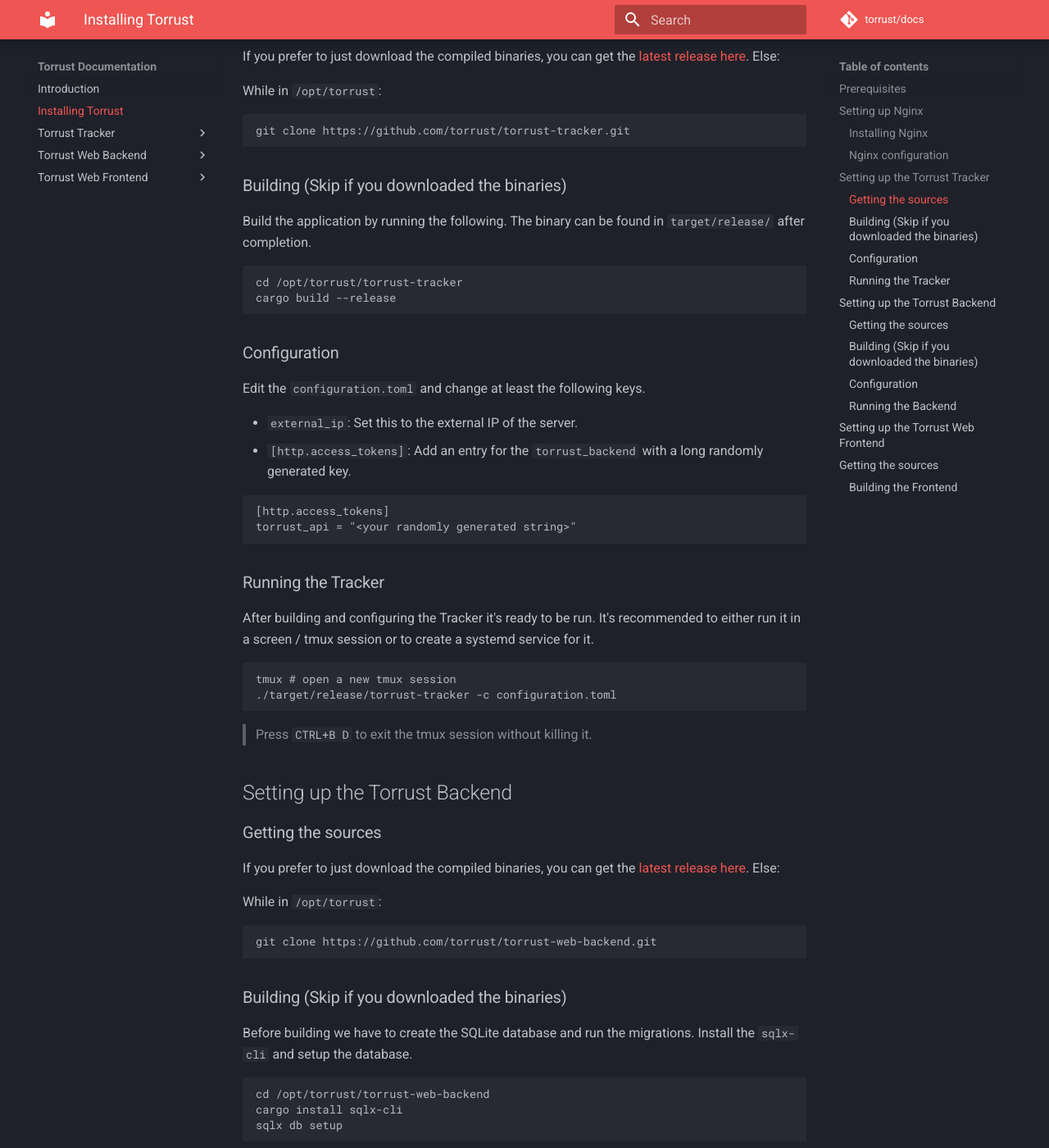
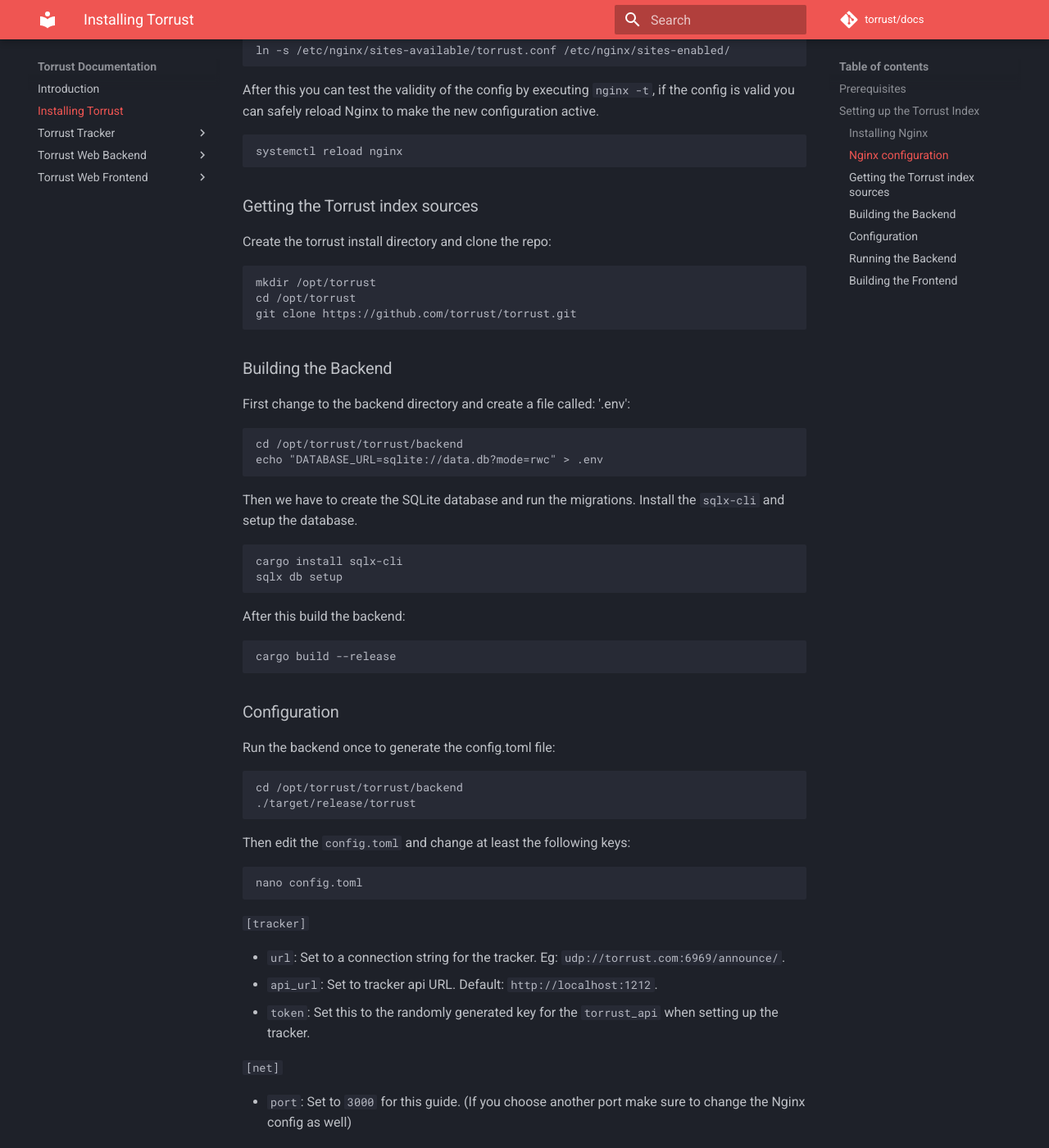
Before and after one commit to torrust/torrust-documentation, an MkDocs documentation site: the page built from docs/installation.md, in a window 1280 px wide and 1400 px high, scrolled down 1654 px. Shown: the whole window at 82% size. Built offline with MkDocs 1.6.1 and Material for MkDocs 9.7.7, drawn with Linux system fonts in a browser that asks for light colours; comment, search, counter and statistics services are not loaded; some of the changed text lies outside the part shown.

Commit message:
updated installation.md

````diff
--- a/docs/installation.md
+++ b/docs/installation.md
@@ -10,7 +10,7 @@
 - [Node.js](https://nodejs.org/en/) - A JavaScript runtime
 - [NPM](https://www.npmjs.com/) - Package manager for Node/JavaScript
 
-## Setting up Nginx
+## Setting up the Torrust Index
 ### Installing Nginx
 The frontend can't run on it's own and needs and external webserver like apache or nginx.
 In this guide we will be using nginx, so lets install that first.
@@ -25,17 +25,32 @@
 Create a file in `/etc/nginx/sites-available/` called `torrust.conf` with the following contents:
 ```nginx
 server {
+    if ($host = torrust.dutchbits.nl) {
+        return 301 https://$host$request_uri;
+    }
+
     listen 80;
-    server_name torrust.dutchbits.nl; # set your own domain name here!!
+    server_name torrust.dutchbits.nl;
 
-    root /opt/torrust/torrust-web-frontend/dist/;
+    return 301 https://$host$request_uri;
+}
+
+server {
+    listen 443 ssl;
+    server_name torrust.dutchbits.nl;
+    ssl_certificate /etc/letsencrypt/live/torrust.dutchbits.nl/fullchain.pem;
+    ssl_certificate_key /etc/letsencrypt/live/torrust.dutchbits.nl/privkey.pem;
+    include /etc/letsencrypt/options-ssl-nginx.conf; # managed by Certbot
+    ssl_dhparam /etc/letsencrypt/ssl-dhparams.pem; # managed by Certbot
+
+    root /opt/torrust/torrust/frontend/dist/;
 
     location / {
         try_files $uri $uri/ /index.html;
     }
 
     location /api/ {
-        proxy_pass http://localhost:8080/;
+        proxy_pass http://localhost:3000/;
     }
 }
 ```
@@ -50,82 +65,54 @@
 systemctl reload nginx
 ```
 
-## Setting up the Torrust Tracker
-### Getting the sources
-If you prefer to just download the compiled binaries, you can get the [latest release here](https://github.com/torrust/torrust-tracker/releases). Else:
-
-While in `/opt/torrust`:
+### Getting the Torrust index sources
+Create the torrust install directory and clone the repo:
 ```bash
-git clone https://github.com/torrust/torrust-tracker.git
+mkdir /opt/torrust
+cd /opt/torrust
+git clone https://github.com/torrust/torrust.git
 ```
 
-### Building (Skip if you downloaded the binaries)
-Build the application by running the following. The binary can be found in `target/release/` after completion.
+### Building the Backend
+First change to the backend directory and create a file called: '.env':
 ```bash
-cd /opt/torrust/torrust-tracker
-cargo build --release
+cd /opt/torrust/torrust/backend
+echo "DATABASE_URL=sqlite://data.db?mode=rwc" > .env
 ```
 
-### Configuration
-Edit the `configuration.toml` and change at least the following keys.
-
-- `external_ip`: Set this to the external IP of the server.
-- `[http.access_tokens]`: Add an entry for the `torrust_backend` with a long randomly generated key.
-```toml
-[http.access_tokens]
-torrust_api = "<your randomly generated string>"
-```
-
-### Running the Tracker
-After building and configuring the Tracker it's ready to be run.
-It's recommended to either run it in a screen / tmux session or to create a systemd service for it.
-
+Then we have to create the SQLite database and run the migrations. Install the `sqlx-cli` and setup the database.
 ```bash
-tmux # open a new tmux session
-./target/release/torrust-tracker -c configuration.toml
-```
-> Press `CTRL+B D` to exit the tmux session without killing it.
-
-## Setting up the Torrust Backend
-### Getting the sources
-If you prefer to just download the compiled binaries, you can get the [latest release here](https://github.com/torrust/torrust-web-backend/releases). Else:
-
-While in `/opt/torrust`:
-```bash
-git clone https://github.com/torrust/torrust-web-backend.git
-```
-
-### Building (Skip if you downloaded the binaries)
-Before building we have to create the SQLite database and run the migrations. Install the `sqlx-cli` and setup the database.
-```bash
-cd /opt/torrust/torrust-web-backend
 cargo install sqlx-cli
 sqlx db setup
 ```
 
-After this build the backend just like you built the tracker:
+After this build the backend:
 ```bash
 cargo build --release
 ```
 
 ### Configuration
-Edit the `config.toml` and change at least the following keys.
+Run the backend once to generate the config.toml file:
+```bash
+cd /opt/torrust/torrust/backend
+./target/release/torrust
+```
+
+Then edit the `config.toml` and change at least the following keys:
+
+```bash
+nano config.toml
+```
 
 `[tracker]`
 
-- `url`: Set to a connection string for the tracker.
-- `token`: Set this to the randomly generated key for the `torrust_api` when setting up the Tracker.
+- `url`: Set to a connection string for the tracker. Eg: `udp://torrust.com:6969/announce/`.
+- `api_url`: Set to tracker api URL. Default: `http://localhost:1212`.
+- `token`: Set this to the randomly generated key for the `torrust_api` when setting up the tracker.
 
 `[net]`
 
-- `port`: Set to `8080` for this guide. (If you choose another port make sure to change the Nginx config aswell)
-- `base_url`: The URL the backend is accesible to from the outside, should be your domain appended by `/api`, ex: `https://torrust.dutchbits.nl/api`.
-
-`[mail]`
-
-- Change all fields to match the details of the SMTP provider of your choice.
-
-Not sure what to use? Both [SendGrid](https://sendgrid.com/) and [Sendinblue](https://www.sendinblue.com/) have a generous free tier.
+- `port`: Set to `3000` for this guide. (If you choose another port make sure to change the Nginx config as well)
 
 `[auth]`
 
@@ -133,35 +120,26 @@
 
 ### Running the Backend
 With the changes to the configuration the backend should be completely ready to be run.
-Just like the Tracker it should be run in a screen / tmux session or as a systemd service.
+Just like the tracker it should be run in a screen / tmux session or as a systemd service.
 
 ```bash
 tmux # open a new tmux session
-./target/release/torrust-web-backend
+cd /opt/torrust/torrust/backend
+./target/release/torrust
 ```
 > Press `CTRL+B D` to exit the tmux session without killing it.
 
-## Setting up the Torrust Web Frontend
-## Getting the sources
+### Building the Frontend
+Next up is building the frontend. Start with creating a file called '.env':
 ```bash
-git clone https://github.com/torrust/torrust-web-frontend
+cd /opt/torrust/torrust/frontend
+echo "VITE_API_BASE_URL=https://torrust.dutchbits.nl/api" > .env
 ```
 
-### Building the Frontend
-Next up is building the frontend, we'll first install all of the dependecies.
-
-While in `/opt/torrust`:
+Build the frontend:
 ```bash
-cd /opt/torrust-web-frontend
 npm i
-```
-
-Edit the `.env.production` file to look like this, and after that we can start the build.
-```env
-VUE_APP_API_BASE_URL=/api
-```
-```bash
 npm run build
 ```
-After this command succesfully completed a built version of the frontend is in the `dist` folder.
+After this command successfully completed a built version of the frontend is in the `dist` folder.
 These files are served by Nginx as specified by the `root` directive in the created config.
````
Also changed, not shown: docs/torrust-tracker/installation.md (added, +35 -0 lines).
